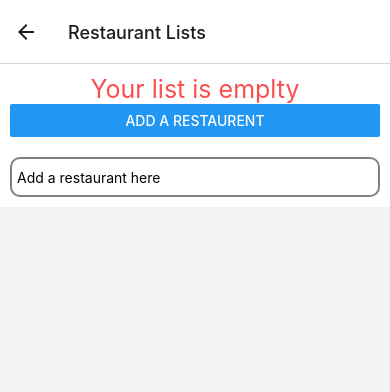
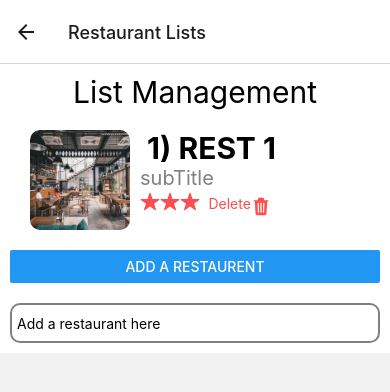
Before and after one commit to Seven-112/RN-zaio-training, a React Native app: screen /ListManagement in a window 390 px wide. Shown: the top 392 px of the page. Built offline with nearby package versions, Linux system fonts and the light colour scheme.

Commit message:
Style List Restaurant

```diff
--- a/components/ListRestaurant.js
+++ b/components/ListRestaurant.js
@@ -3,8 +3,9 @@ import { View, Image, StyleSheet } from "react-native";
 import { ZaioText, ZaioView } from "../plugin";
 import Ionicons from 'react-native-vector-icons/Ionicons';
 import { Colors } from "../contants";
+import PropTypes from 'prop-types';
 
-const ListRestaurant = (props) => {
+const ListRestaurant = ({index, name, onDelete}) => {
     return (
         <ZaioView elevation={2} row m={10} p={10}>
 
@@ -12,7 +13,7 @@ const ListRestaurant = (props) => {
                 <Image source={require('../assets/rest.jpg')} style={styles.img} />
             </ZaioView>
             <ZaioView style={{ width: '75%' }}>
-               <ZaioText bold h1 > {props.index}) {props.name}</ZaioText>
+               <ZaioText bold h1 > {index}) {name}</ZaioText>
                <ZaioText grey size={20} normal >subTitle</ZaioText>
                 <ZaioView row justify="between">
                     <ZaioView row>
@@ -22,7 +23,11 @@ const ListRestaurant = (props) => {
                     </ZaioView>
 
                     <ZaioView row style={{ elevation: 5, backgroundColor: '#ddd', borderRadius: 10 }} p={5}>
-                        <ZaioText primary>Delete</ZaioText>
+                        <ZaioText primary
+                        onPress={()=> onDelete(index)}
+                        >Delete
+                        </ZaioText>
+
                         <Ionicons name="trash" color={Colors.primary} size={20} />
                     </ZaioView>
               </ZaioView>
@@ -49,4 +54,10 @@ const styles = StyleSheet.create({
     },
 });
 
+ListRestaurant.propTypes = {
+    name: PropTypes.string.isRequired,
+    index: PropTypes.number.isRequired,
+    onDelete: PropTypes.func.isRequired
+}
+
 export default ListRestaurant;
--- a/screens/ListManagement.js
+++ b/screens/ListManagement.js
@@ -4,7 +4,7 @@ import ListRestaurant from "../components/ListRestaurant";
 import { ZaioText, ZaioView } from "../plugin";
 
 const ListManagement = () => {
-    const [rest, setRest] = useState([]);
+    const [rest, setRest] = useState(["REST 1"]);
     const [inputRest, setInputRest] = useState("");
 
     const addRestaurant = () => {
@@ -15,6 +15,11 @@ const ListManagement = () => {
         }
     };
 
+    const deleteRest = (id) => {
+        console.log("Id to delete", id);
+        setRest([...rest.filter((item, index) => index != id - 1 )]);
+    };
+
     return (
         <ZaioView p={10} style={{ flex: 1 }}>
             {
@@ -22,7 +27,13 @@ const ListManagement = () => {
                 <ZaioText h1 center>List Management</ZaioText>
             }
             {
-                rest.map((item, index) => <ListRestaurant key={index} name={item} index={index+1} />)
+                rest.map((item, index) => <ListRestaurant
+                                            key={index}
+                                            name={item} index={index+1}
+                                            onDelete={(id)=>{
+                                                deleteRest(id)
+                                            }} />
+                        )
             }
             <Button title="Add a restaurent"
                 onPress={()=> addRestaurant()}
```
